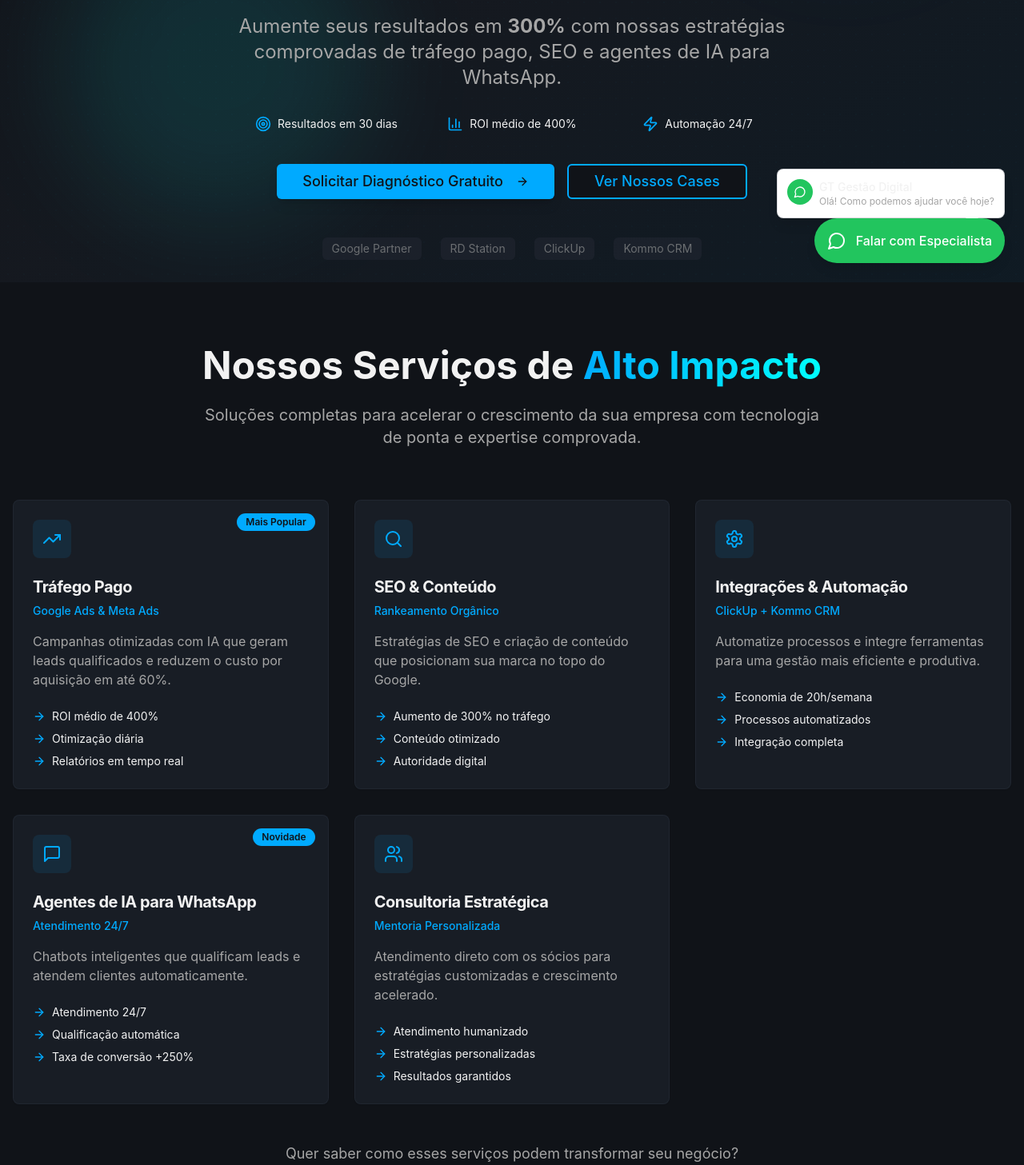
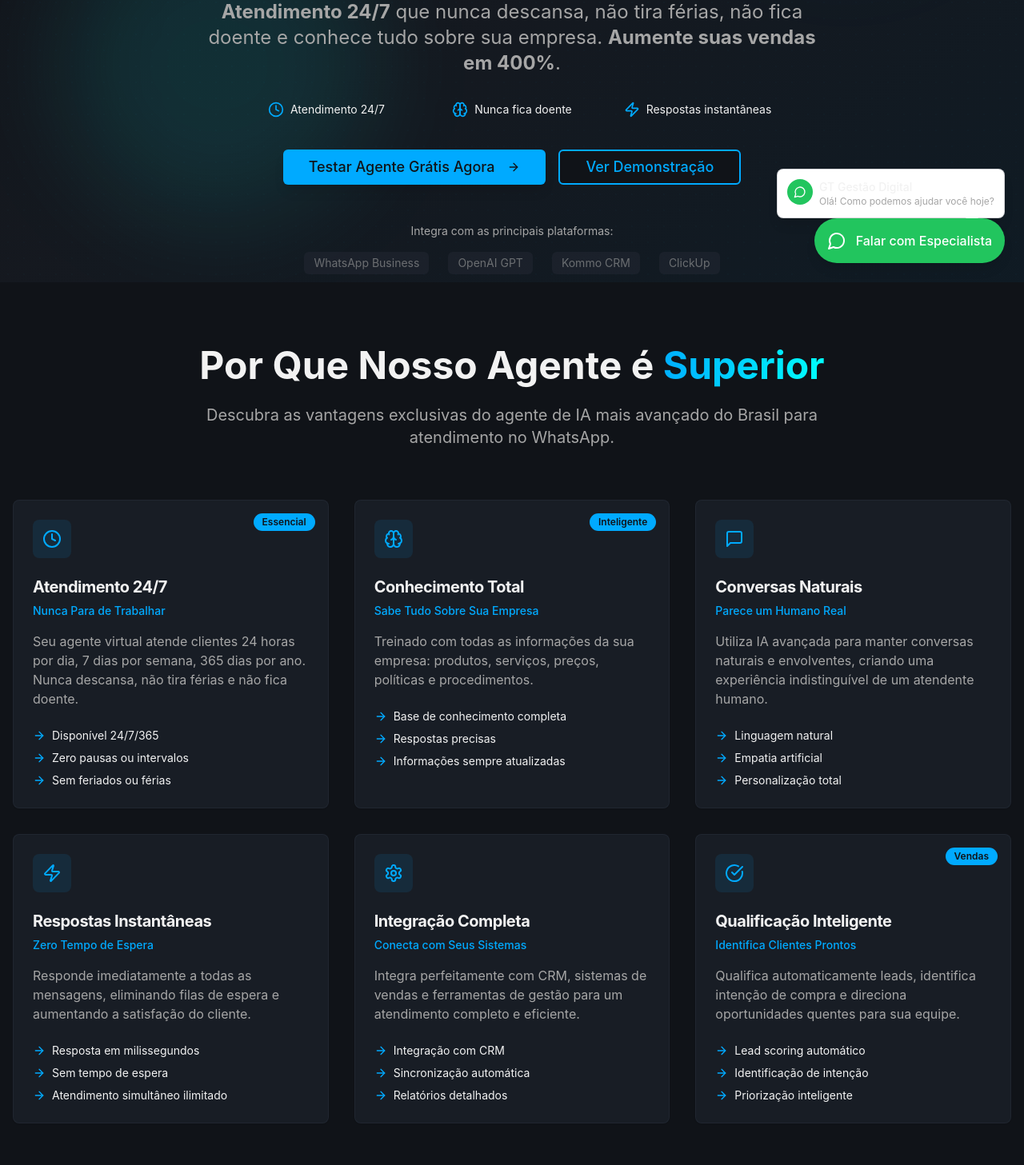
Before and after one commit to gt19889/lp-agente-ia, a React (Vite) app: page / in a window 1280 px wide. Shown: the part 447-1904 px from the top of the page at 80% size. Built offline with nearby package versions, Linux system fonts and the light colour scheme.

Commit message:
Refactor landing page for WhatsApp agent
Restructure the landing page to focus on the WhatsApp customer service agent, highlighting its 24/7 availability, tireless nature, and comprehensive company knowledge.

```diff
--- a/src/components/HeroSection.tsx
+++ b/src/components/HeroSection.tsx
@@ -1,5 +1,5 @@
 import { Button } from "@/components/ui/button";
-import { ArrowRight, BarChart3, Target, Zap } from "lucide-react";
+import { ArrowRight, BarChart3, Target, Zap, MessageSquare, Clock, Brain } from "lucide-react";
 const HeroSection = () => {
   return <section className="relative min-h-screen flex items-center justify-center bg-gradient-to-br from-background via-secondary/30 to-primary/5 overflow-hidden">
       {/* Background decoration */}
@@ -16,61 +16,61 @@ const HeroSection = () => {
 
           {/* Badge */}
           <div className="inline-flex items-center gap-2 bg-primary/10 text-primary px-4 py-2 rounded-full text-sm font-medium mb-8">
-            <Zap className="w-4 h-4" />
-            Agência #1 em Automação com IA
+            <MessageSquare className="w-4 h-4" />
+            Agente de WhatsApp Mais Inteligente do Brasil
           </div>
 
           {/* Main title */}
           <h1 className="text-4xl md:text-6xl lg:text-7xl font-bold text-foreground mb-6 leading-tight">
-            Transforme Sua Empresa com
+            Revolucione Seu Atendimento com
             <span className="bg-gradient-to-r from-primary to-accent bg-clip-text text-transparent">
-              {" "}Marketing Digital{" "}
+              {" "}Agente de IA{" "}
             </span>
-            e Automação de IA
+            para WhatsApp
           </h1>
 
           {/* Subtitle */}
           <p className="text-xl md:text-2xl text-muted-foreground mb-8 max-w-3xl mx-auto leading-relaxed">
-            Aumente seus resultados em <strong>300%</strong> com nossas estratégias comprovadas de tráfego pago,
-            SEO e agentes de IA para WhatsApp.
+            <strong>Atendimento 24/7</strong> que nunca descansa, não tira férias, não fica doente e
+            conhece tudo sobre sua empresa. <strong>Aumente suas vendas em 400%</strong>.
           </p>
 
           {/* Features grid */}
           <div className="grid grid-cols-1 md:grid-cols-3 gap-6 mb-10 max-w-2xl mx-auto">
             <div className="flex items-center justify-center gap-2 text-sm">
-              <Target className="w-5 h-5 text-primary" />
-              <span>Resultados em 30 dias</span>
+              <Clock className="w-5 h-5 text-primary" />
+              <span>Atendimento 24/7</span>
             </div>
             <div className="flex items-center justify-center gap-2 text-sm">
-              <BarChart3 className="w-5 h-5 text-primary" />
-              <span>ROI médio de 400%</span>
+              <Brain className="w-5 h-5 text-primary" />
+              <span>Nunca fica doente</span>
             </div>
             <div className="flex items-center justify-center gap-2 text-sm">
               <Zap className="w-5 h-5 text-primary" />
-              <span>Automação 24/7</span>
+              <span>Respostas instantâneas</span>
             </div>
           </div>
 
           {/* CTA Buttons */}
           <div className="flex flex-col sm:flex-row gap-4 justify-center">
             <Button size="lg" className="bg-primary hover:bg-primary-hover text-primary-foreground px-8 py-4 text-lg shadow-lg hover:shadow-xl transition-all duration-300" onClick={() => window.open('https://wa.link/93qb83', '_blank')}>
-              Solicitar Diagnóstico Gratuito
+              Testar Agente Grátis Agora
               <ArrowRight className="ml-2 w-5 h-5" />
             </Button>
 
             <Button variant="outline" size="lg" className="border-2 border-primary text-primary hover:bg-primary hover:text-primary-foreground px-8 py-4 text-lg transition-all duration-300">
-              Ver Nossos Cases
+              Ver Demonstração
             </Button>
           </div>
 
           {/* Trust indicators */}
           <div className="mt-12 text-sm text-muted-foreground">
-
+            <p className="mb-4">Integra com as principais plataformas:</p>
             <div className="flex flex-wrap justify-center gap-6 opacity-60">
-              <span className="bg-secondary px-3 py-1 rounded-md">Google Partner</span>
-              <span className="bg-secondary px-3 py-1 rounded-md">RD Station</span>
+              <span className="bg-secondary px-3 py-1 rounded-md">WhatsApp Business</span>
+              <span className="bg-secondary px-3 py-1 rounded-md">OpenAI GPT</span>
+              <span className="bg-secondary px-3 py-1 rounded-md">Kommo CRM</span>
               <span className="bg-secondary px-3 py-1 rounded-md">ClickUp</span>
-              <span className="bg-secondary px-3 py-1 rounded-md">Kommo CRM</span>
             </div>
           </div>
         </div>
--- a/src/components/ServicesSection.tsx
+++ b/src/components/ServicesSection.tsx
@@ -1,48 +1,56 @@
 import { Card, CardContent, CardDescription, CardHeader, CardTitle } from "@/components/ui/card";
 import { Badge } from "@/components/ui/badge";
-import { TrendingUp, Search, Settings, MessageSquare, Users, ArrowRight } from "lucide-react";
+import { Clock, Brain, MessageSquare, Settings, Zap, ArrowRight, Users, CheckCircle } from "lucide-react";
 
 const ServicesSection = () => {
   const services = [
     {
-      icon: TrendingUp,
-      title: "Tráfego Pago",
-      subtitle: "Google Ads & Meta Ads",
-      description: "Campanhas otimizadas com IA que geram leads qualificados e reduzem o custo por aquisição em até 60%.",
-      features: ["ROI médio de 400%", "Otimização diária", "Relatórios em tempo real"],
-      badge: "Mais Popular"
+      icon: Clock,
+      title: "Atendimento 24/7",
+      subtitle: "Nunca Para de Trabalhar",
+      description: "Seu agente virtual atende clientes 24 horas por dia, 7 dias por semana, 365 dias por ano. Nunca descansa, não tira férias e não fica doente.",
+      features: ["Disponível 24/7/365", "Zero pausas ou intervalos", "Sem feriados ou férias"],
+      badge: "Essencial"
     },
     {
-      icon: Search,
-      title: "SEO & Conteúdo",
-      subtitle: "Rankeamento Orgânico",
-      description: "Estratégias de SEO e criação de conteúdo que posicionam sua marca no topo do Google.",
-      features: ["Aumento de 300% no tráfego", "Conteúdo otimizado", "Autoridade digital"],
+      icon: Brain,
+      title: "Conhecimento Total",
+      subtitle: "Sabe Tudo Sobre Sua Empresa",
+      description: "Treinado com todas as informações da sua empresa: produtos, serviços, preços, políticas e procedimentos.",
+      features: ["Base de conhecimento completa", "Respostas precisas", "Informações sempre atualizadas"],
+      badge: "Inteligente"
+    },
+    {
+      icon: MessageSquare,
+      title: "Conversas Naturais",
+      subtitle: "Parece um Humano Real",
+      description: "Utiliza IA avançada para manter conversas naturais e envolventes, criando uma experiência indistinguível de um atendente humano.",
+      features: ["Linguagem natural", "Empatia artificial", "Personalização total"],
+      badge: null
+    },
+    {
+      icon: Zap,
+      title: "Respostas Instantâneas",
+      subtitle: "Zero Tempo de Espera",
+      description: "Responde imediatamente a todas as mensagens, eliminando filas de espera e aumentando a satisfação do cliente.",
+      features: ["Resposta em milissegundos", "Sem tempo de espera", "Atendimento simultâneo ilimitado"],
       badge: null
     },
     {
       icon: Settings,
-      title: "Integrações & Automação",
-      subtitle: "ClickUp + Kommo CRM",
-      description: "Automatize processos e integre ferramentas para uma gestão mais eficiente e produtiva.",
-      features: ["Economia de 20h/semana", "Processos automatizados", "Integração completa"],
+      title: "Integração Completa",
+      subtitle: "Conecta com Seus Sistemas",
+      description: "Integra perfeitamente com CRM, sistemas de vendas e ferramentas de gestão para um atendimento completo e eficiente.",
+      features: ["Integração com CRM", "Sincronização automática", "Relatórios detalhados"],
       badge: null
     },
     {
-      icon: MessageSquare,
-      title: "Agentes de IA para WhatsApp",
-      subtitle: "Atendimento 24/7",
-      description: "Chatbots inteligentes que qualificam leads e atendem clientes automaticamente.",
-      features: ["Atendimento 24/7", "Qualificação automática", "Taxa de conversão +250%"],
-      badge: "Novidade"
-    },
-    {
-      icon: Users,
-      title: "Consultoria Estratégica",
-      subtitle: "Mentoria Personalizada",
-      description: "Atendimento direto com os sócios para estratégias customizadas e crescimento acelerado.",
-      features: ["Atendimento humanizado", "Estratégias personalizadas", "Resultados garantidos"],
-      badge: null
+      icon: CheckCircle,
+      title: "Qualificação Inteligente",
+      subtitle: "Identifica Clientes Prontos",
+      description: "Qualifica automaticamente leads, identifica intenção de compra e direciona oportunidades quentes para sua equipe.",
+      features: ["Lead scoring automático", "Identificação de intenção", "Priorização inteligente"],
+      badge: "Vendas"
     }
   ];
 
@@ -52,13 +60,13 @@ const ServicesSection = () => {
         {/* Header */}
         <div className="text-center mb-16">
           <h2 className="text-3xl md:text-5xl font-bold text-foreground mb-6">
-            Nossos Serviços de
+            Por Que Nosso Agente é
             <span className="bg-gradient-to-r from-primary to-accent bg-clip-text text-transparent">
-              {" "}Alto Impacto
+              {" "}Superior
             </span>
           </h2>
           <p className="text-xl text-muted-foreground max-w-3xl mx-auto">
-            Soluções completas para acelerar o crescimento da sua empresa com tecnologia de ponta e expertise comprovada.
+            Descubra as vantagens exclusivas do agente de IA mais avançado do Brasil para atendimento no WhatsApp.
           </p>
         </div>
 
@@ -102,13 +110,13 @@ const ServicesSection = () => {
         {/* Bottom CTA */}
         <div className="text-center">
           <p className="text-lg text-muted-foreground mb-6">
-            Quer saber como esses serviços podem transformar seu negócio?
+            Pronto para ter o melhor agente de WhatsApp trabalhando para você?
           </p>
           <button
             className="bg-primary hover:bg-primary-hover text-primary-foreground px-8 py-3 rounded-lg font-medium transition-colors inline-flex items-center gap-2"
             onClick={() => window.open('https://wa.link/93qb83', '_blank')}
           >
-            Conversar com Especialista
+            Testar Agente Grátis
             <ArrowRight className="w-5 h-5" />
           </button>
         </div>
```
